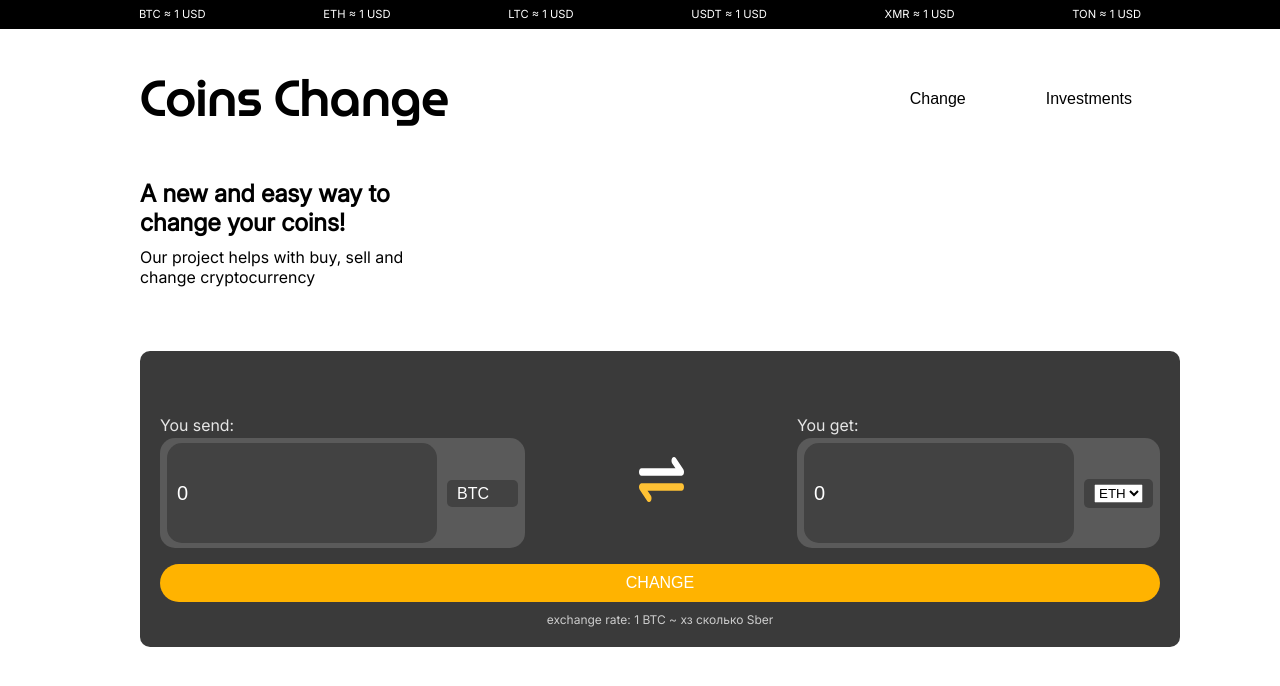
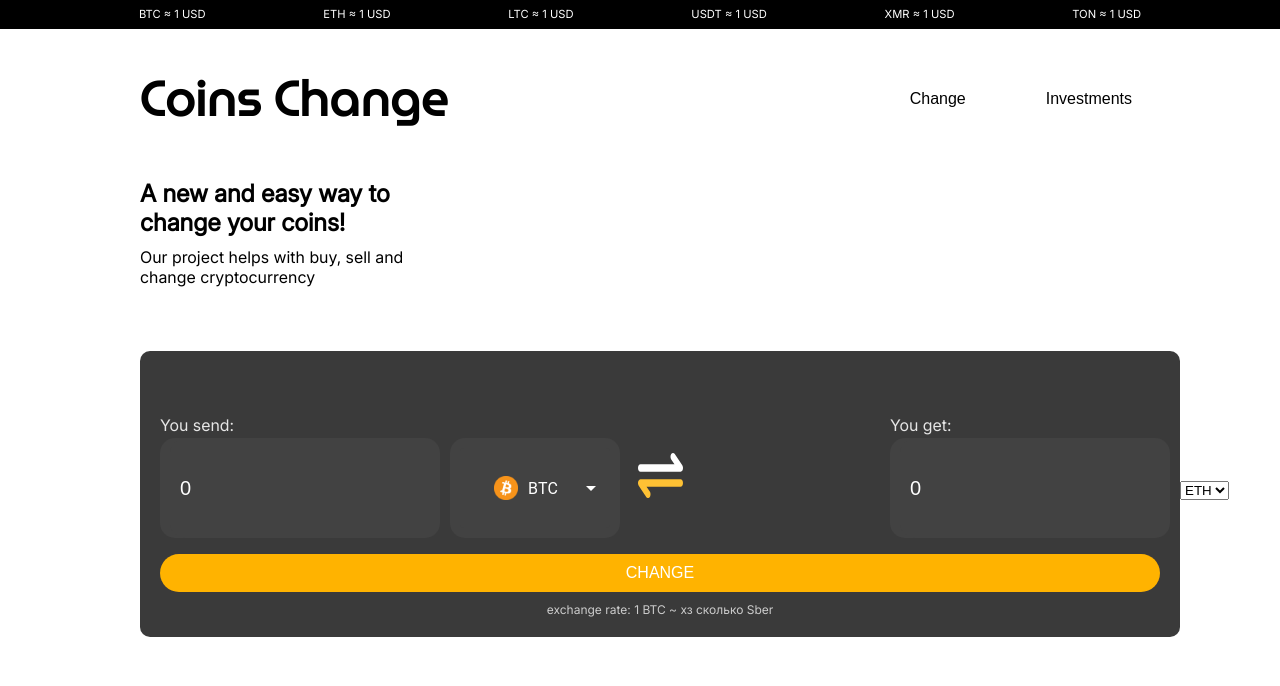
Before and after one commit to senak322/coins-front, a React (Create React App) app: page / in a window 1280 px wide. Shown: the top 686 px of the page. Built offline with nearby package versions, Linux system fonts and the light colour scheme.

Commit message:
add wiget styles

```diff
--- a/package.json
+++ b/package.json
@@ -3,6 +3,9 @@
   "version": "0.1.0",
   "private": true,
   "dependencies": {
+    "@emotion/react": "^11.13.3",
+    "@emotion/styled": "^11.13.0",
+    "@mui/material": "^5.16.7",
     "@reduxjs/toolkit": "^2.2.7",
     "@testing-library/jest-dom": "^5.17.0",
     "@testing-library/react": "^13.4.0",
--- a/src/components/ExchangeWidget/ExchangeWidget.scss
+++ b/src/components/ExchangeWidget/ExchangeWidget.scss
@@ -1,19 +1,9 @@
 .container {
-  background-color: #3A3A3A;
+  background-color: #3a3a3a;
   padding: 64px 20px 20px;
   border-radius: 10px;
   width: 100%;
   color: #fff;
-}
-
-.title {
-  font-size: 24px;
-  margin-bottom: 10px;
-}
-
-.subtitle {
-  font-size: 14px;
-  margin-bottom: 20px;
 }
 
 .exchange-block {
@@ -27,9 +17,15 @@
   display: flex;
   align-items: center;
   gap: 10px;
-  padding: 5px 7px;
-  background-color: #5A5A5A;
+  background-color: #424242;
+  border: none;
+  padding: 10px;
   border-radius: 15px;
+  color: #fff;
+  width: 250px;
+  font-size: 20px;
+  line-height: 24px;
+  height: 80px;
 }
 
 .input {
@@ -38,30 +34,64 @@
   padding: 10px;
   border-radius: 15px;
   color: #fff;
-  width: 100px;
+  width: 250px;
   font-size: 20px;
   line-height: 24px;
-  height: 80px;
-  width: 250px;
+  height: 80px; /* Убедитесь, что высота одинакова для input и select */
 }
 
-.coin-select {
+.custom-select {
+  background-color: #424242;
+  color: #fff;
+  padding: 10px 20px;
+  border-radius: 15px; /* Делаем border-radius такой же как у инпута */
+  width: 150px;
+  height: 80px; /* Устанавливаем такую же высоту как у инпута */
+
+  & .MuiSelect-icon {
+    color: #fff; /* Стрелка select */
+  }
+
+  & .MuiOutlinedInput-notchedOutline {
+    border: none; /* Убираем стандартную обводку */
+  }
+
+  &:hover {
+    background-color: #383838;
+  }
+}
+
+.selected-item {
   display: flex;
   align-items: center;
-  background-color: #424242;
-  border-radius: 5px;
-  padding: 5px 10px;
   gap: 10px;
-  position: relative;
-  color: #fff;
+  color: white;
 }
 
-.coin-button {
-  background-color: transparent;
-  border: none;
+.currency-icon {
+  width: 24px;
+  height: 24px;
+}
+
+.menu-item {
+  display: flex;
+  align-items: center;
+  gap: 10px;
+  padding: 10px;
+  font-size: 16px;
   color: #fff;
-  font-size: 16px;
-  cursor: pointer;
+  background-color: #3a3a3a;
+  width: 100%;
+}
+
+.MuiPaper-root {
+  background-color: #3a3a3a !important; /* Фон выпадающего списка */
+}
+
+.MuiMenuItem-root {
+  &:hover {
+    background-color: #000000;
+  }
 }
 
 .exchange-button {
@@ -86,12 +116,6 @@
   color: #ccc;
 }
 
-.icon-wrapper {
-  display: flex;
-  align-items: center;
-  gap: 5px;
-}
-
 .you-p {
   text-align: start;
   color: #e6e6e6;
@@ -100,30 +124,8 @@
   padding-bottom: 0.2rem;
 }
 
-.currency-icon {
-  width: 36px;
-  height: 36px;
+.coin-button {
+  background: #3a3a3a;
+  border: none;
+  cursor: pointer;
 }
-
-.select {
-  appearance: none; /* Отключаем стандартный вид select */
-  background-color: transparent;
-  border: none;
-  color: #fff;
-  padding: 0;
-  cursor: pointer;
-  font-size: 16px;
-}
-
-/* Для стрелки вниз */
-.select::after {
-  content: '▼';
-  font-size: 12px;
-  color: #fff;
-  position: absolute;
-  right: 10px;
-}
-
-select option {
-  color: #333; /* Цвет текста в раскрывающемся списке */
-}
--- a/src/components/ExchangeWidget/ExchangeWidget.tsx
+++ b/src/components/ExchangeWidget/ExchangeWidget.tsx
@@ -16,6 +16,8 @@ import {
 import arrow from "../../images/exchange.svg";
 import { useAppDispatch } from "../../hooks/useAppDispatch";
 import { currencies } from "../../utils/config";
+import { MenuItem, Select, FormControl, InputLabel, SelectChangeEvent } from "@mui/material";
+import { ReactNode } from "react";
 
 // Валюты для выбора
 
@@ -33,7 +35,7 @@ export default function ExchangeWidget() {
   };
 
   const handleGiveCurrencyChange = (
-    e: React.ChangeEvent<HTMLSelectElement>
+    e: SelectChangeEvent<string>, child: ReactNode
   ) => {
     const currency = e.target.value;
     dispatch(setCurrency({ instanceId: "give", currency: currency }));
@@ -50,20 +52,42 @@ export default function ExchangeWidget() {
               value={sumGive}
               onChange={handleGiveInputChange}
             />
-            <div className={"coin-select"}>
+            <div className={"input-container "}>
+              <FormControl>
 
-              <select
-                className={"select"}
+                <Select
+                  displayEmpty
                   value={instances.give.selectedCurrency}
                   onChange={handleGiveCurrencyChange}
+                  label="Currency"
+                  className="custom-select"
+                  renderValue={(value) => (
+                    <div className="selected-item">
+                      <img
+                        src={
+                          currencies.find((currency) => currency.symbol === value)?.icon
+                        }
+                        alt={value}
+                        className="currency-icon"
+                      />
+                      {value}
+                    </div>
+                  )}
                 >
                   {currencies.map((currency) => (
-                  <option key={currency.symbol} value={currency.symbol}>
-                    <img src={currency.icon} alt={currency.symbol} />
+                    <MenuItem key={currency.symbol} value={currency.symbol}>
+                      <div className="menu-item">
+                        <img
+                          src={currency.icon}
+                          alt={currency.symbol}
+                          className="currency-icon"
+                        />
                         {currency.symbol}
-                  </option>
+                      </div>
+                    </MenuItem>
                   ))}
-              </select>
+                </Select>
+              </FormControl>
             </div>
           </div>
         </div>
```
Also changed, not shown: src/components/ExchangeItem/ExchangeItem.scss (added), src/components/ExchangeItem/ExchangeItem.tsx (added), 1 other file (tests, documents, lock files or other folders). Lines whose indentation alone changed are shown as unchanged.
